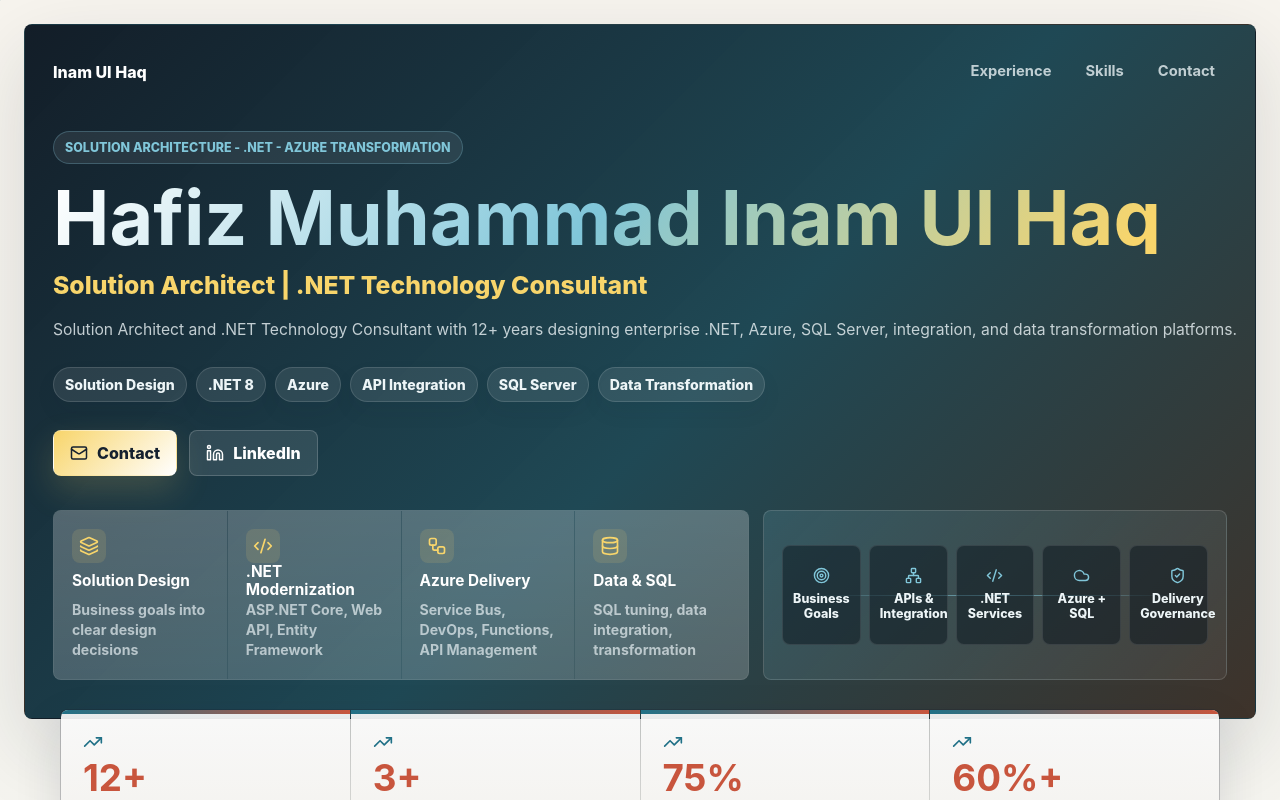
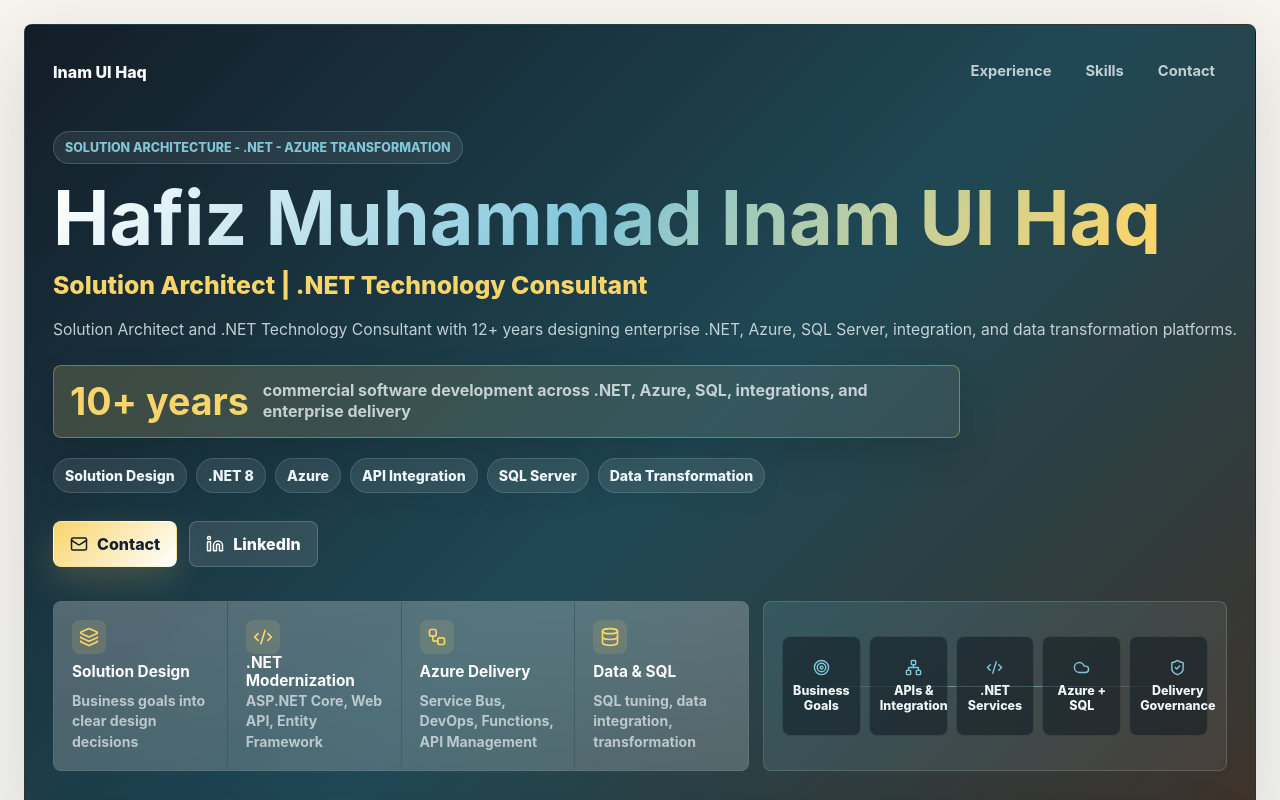
Before and after one commit to inamgcu/portfolio, a React (Vite) app: page / in a window 1280 px wide. Shown: the top 800 px of the page. Built offline with nearby package versions, Linux system fonts and the light colour scheme.

Commit message:
Highlight decade of experience

```diff
--- a/src/main.jsx
+++ b/src/main.jsx
@@ -318,6 +318,10 @@ function App() {
               <h1>{profile.name}</h1>
               <p className="role">{profile.role}</p>
               <p className="summary">{profile.summary}</p>
+              <div className="hero-experience" aria-label="Experience highlight">
+                <strong>10+ years</strong>
+                <span>commercial software development across .NET, Azure, SQL, integrations, and enterprise delivery</span>
+              </div>
               <div className="stack-strip" aria-label="Signature technology stack">
                 {signatureStack.map((item) => (
                   <span key={item}>{item}</span>
--- a/src/styles.css
+++ b/src/styles.css
@@ -152,11 +152,40 @@ h1 {
   white-space: nowrap;
 }
 
+.hero-experience {
+  width: fit-content;
+  max-width: 100%;
+  margin-top: 22px;
+  padding: 14px 16px;
+  display: flex;
+  align-items: center;
+  gap: 14px;
+  border: 1px solid rgba(248, 213, 107, 0.34);
+  border-radius: 8px;
+  background:
+    linear-gradient(135deg, rgba(248, 213, 107, 0.18), rgba(255, 255, 255, 0.07));
+  box-shadow: 0 18px 38px rgba(0, 0, 0, 0.14);
+}
+
+.hero-experience strong {
+  flex: 0 0 auto;
+  color: #f8d56b;
+  font-size: clamp(1.55rem, 3vw, 2.35rem);
+  line-height: 0.95;
+}
+
+.hero-experience span {
+  max-width: 680px;
+  color: rgba(237, 245, 247, 0.78);
+  font-weight: 750;
+  line-height: 1.35;
+}
+
 .stack-strip {
   display: flex;
   flex-wrap: wrap;
   gap: 9px;
-  margin-top: 24px;
+  margin-top: 20px;
 }
 
 .stack-strip span {
@@ -1194,6 +1223,11 @@ h1 {
     white-space: normal;
   }
 
+  .hero-experience {
+    align-items: flex-start;
+    flex-direction: column;
+  }
+
   .metrics,
   .tool-highlight-grid,
   .competency-grid,
```
